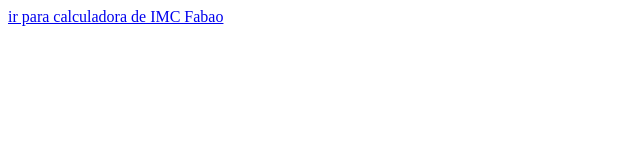
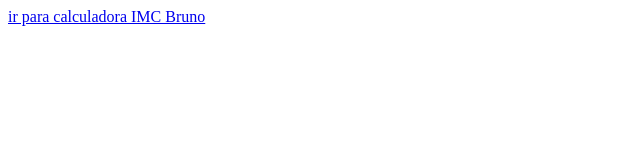
Before and after one commit to Edimar-hub/calc-IMC, a plain HTML site: page index.html in a window 1280 px wide. Shown: the full height of the page, 0-640 px from the left. Drawn offline with Linux system fonts and the light colour scheme.

Commit message:
Update index.html

```diff
--- a/index.html
+++ b/index.html
@@ -7,7 +7,7 @@
   </head>
   <body>
     <a href="impl/index.html">
-      ir para calculadora de  IMC Fabao
+      ir para calculadora  IMC Bruno
     </a>
   </body>
 </html>
```
